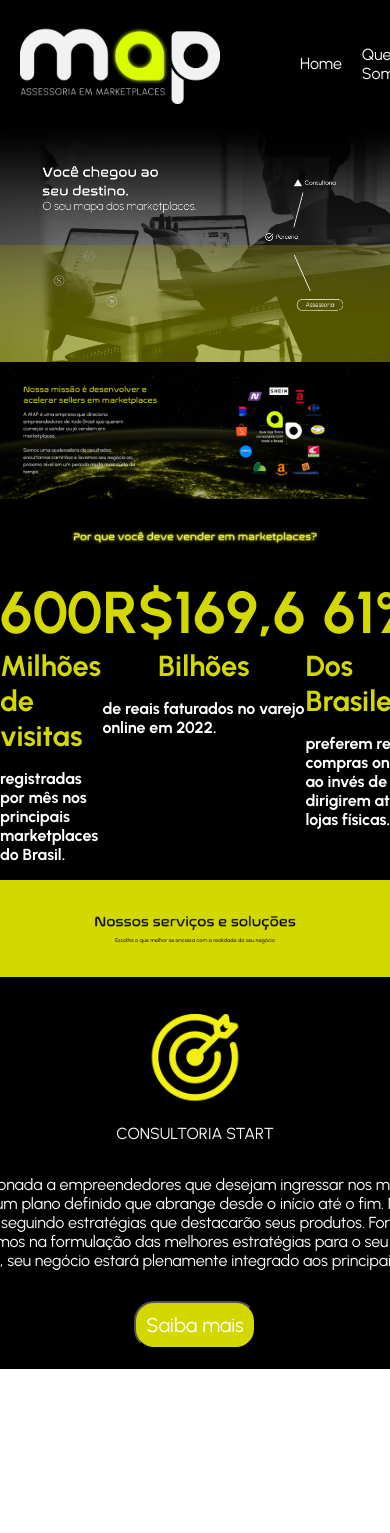
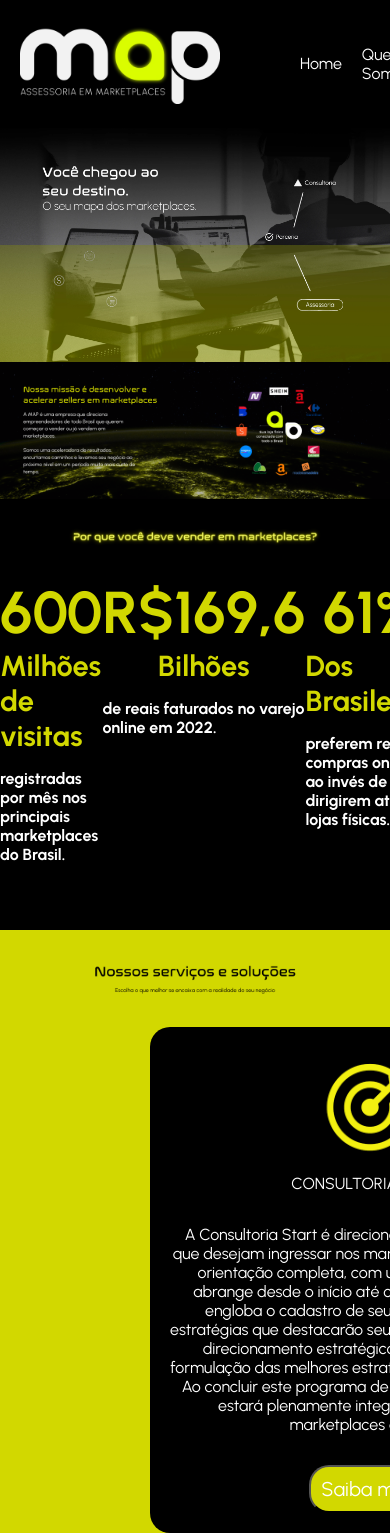
Before and after one commit to SamuelCondack/mapLandingPage, a React (Vite) app: page / in a window 390 px wide. Shown: the top 1533 px of the page. Before the commit the page ends 1369 px from the top, so only its background shows below. Built offline with nearby package versions, Linux system fonts and the light colour scheme.

Commit message:
feat: add ourServices

```diff
--- a/package.json
+++ b/package.json
@@ -11,7 +11,8 @@
   },
   "dependencies": {
     "react": "^18.2.0",
-    "react-dom": "^18.2.0"
+    "react-dom": "^18.2.0",
+    "swiper": "^11.0.6"
   },
   "devDependencies": {
     "@types/react": "^18.2.43",
--- a/src/App.jsx
+++ b/src/App.jsx
@@ -4,8 +4,10 @@ import Pics from './components/Pics/Pics'
 import styles from "./App.module.css"
 import fourthContent from "./assets/fourthContent.webp"
 import objectivePic from "./assets/objectivePic.png"
+import yellowCheck from "./assets/yellowCheck.png"
 
 function App() {
+
 
   return (
     <>
@@ -41,6 +43,27 @@ function App() {
             <p className={styles.serviceDescription}>A Consultoria Start é direcionada a empreendedores que desejam ingressar nos marketplaces e buscam uma orientação completa, com um plano definido que abrange desde o início até o fim. Nossa consultoria engloba o cadastro de seus produtos, seguindo estratégias que destacarão seus produtos. Forneceremos direcionamento estratégico e trabalharemos na formulação das melhores estratégias para o seu negócio. Ao concluir este programa de consultoria, seu negócio estará plenamente integrado aos principais marketplaces do Brasil.</p>
             <button className={styles.learnMore}>Saiba mais</button>
           </div>
+          {/* ---------------- */}
+          <div className={styles.serviceItem}>
+            <img src={objectivePic} className={styles.objectivePic} alt="objective" />
+            <p className={styles.serviceTitle}>ASSESSORIA START</p>
+            <p className={styles.serviceDescription}>A Assessoria Start é ideal para empreendedores que já possuem um negócio, mas ainda não estão presentes nos marketplaces. Este é um serviço contínuo, concebido para estar ao seu lado diariamente, acompanhando-o ao longo de toda a sua jornada nos marketplaces. Durante todo o percurso, você contará com uma equipe 100% especializada em marketplaces, que cuidará da gestão do seu negócio.</p>
+            <button className={styles.learnMore}>Saiba mais</button>
+          </div>
+        {/* ---------------- */}
+        <div className={styles.serviceItem}>
+            <img src={yellowCheck} className={styles.objectivePic} alt="objective" />
+            <p className={styles.serviceTitle}>ASSESSORIA DE REESTRUTURAÇÃO</p>
+            <p className={styles.serviceDescription}>A Assessoria de Reestruturação é a escolha ideal para empreendedores que já possuem um negócio consolidado e obtêm um faturamento relevante nos marketplaces. Este serviço é contínuo, projetado para estar presente no seu dia a dia, acompanhando você ao longo de toda a sua jornada nos marketplaces. Durante todo esse percurso, você terá à disposição uma equipe 100% especializada em marketplaces, dedicada à gestão do seu negócio.</p>
+            <button className={styles.learnMore}>Saiba mais</button>
+          </div>
+        {/* ---------------- */}
+        <div className={styles.serviceItem}>
+            <img src={yellowCheck} className={styles.objectivePic} alt="objective" />
+            <p className={styles.serviceTitle}>CONSULTORIA DE REESTRUTURAÇÃO</p>
+            <p className={styles.serviceDescription}>A Consultoria de Reestruturação é ideal para empreendedores que já operam nos marketplaces e buscam o suporte necessário para conquistar independência. Oferecemos um serviço completo, com início, meio e fim, projetado para transformar a visão do seu negócio em apenas 60 dias. Com a nossa consultoria, você estará pronto para caminhar com confiança no mundo dos marketplaces</p>
+            <button className={styles.learnMore}>Saiba mais</button>
+          </div>
         </div>
     </>
   )
--- a/src/App.module.css
+++ b/src/App.module.css
@@ -3,6 +3,7 @@
     flex-direction: row;
     background-color: #000;
     justify-content: space-evenly;
+    padding-bottom: 50px;
 }
 
 .statisticsItem {
@@ -40,12 +41,14 @@
 .ourServices {
     background-color: #D2D800;
     display: flex;
-    justify-content: center;
+    gap: 150px;
+    padding-left: 150px;
+    overflow: scroll;
 }
 
 .serviceItem {
     background-color: #000;
-    width: 1000px;
+    max-width: 1000px;
     display: flex;
     flex-direction: column;
     align-items: center;
@@ -67,7 +70,7 @@
 }
 
 .objectivePic {
-    width: 100px;
+    max-width: 100px;
 }
 
 .learnMore {
@@ -84,3 +87,11 @@
     transition: all 1s;
     transform: scale(1.2)
 }
+@media screen and (max-width: 950px) {
+    .serviceItem{
+        width: 500px;
+    }
+    .serviceDescription{
+        width: 400px;
+    }
+}
--- a/src/Global.css
+++ b/src/Global.css
@@ -9,3 +9,6 @@ body {
 * {
     font-family: 'Urbanist', sans-serif;
 }
+::-webkit-scrollbar {
+    width: 0px;
+}
```
Also changed, not shown: src/assets/yellowCheck.png (added), 1 other file (tests, documents, lock files or other folders). Lines whose indentation alone changed are shown as unchanged.
